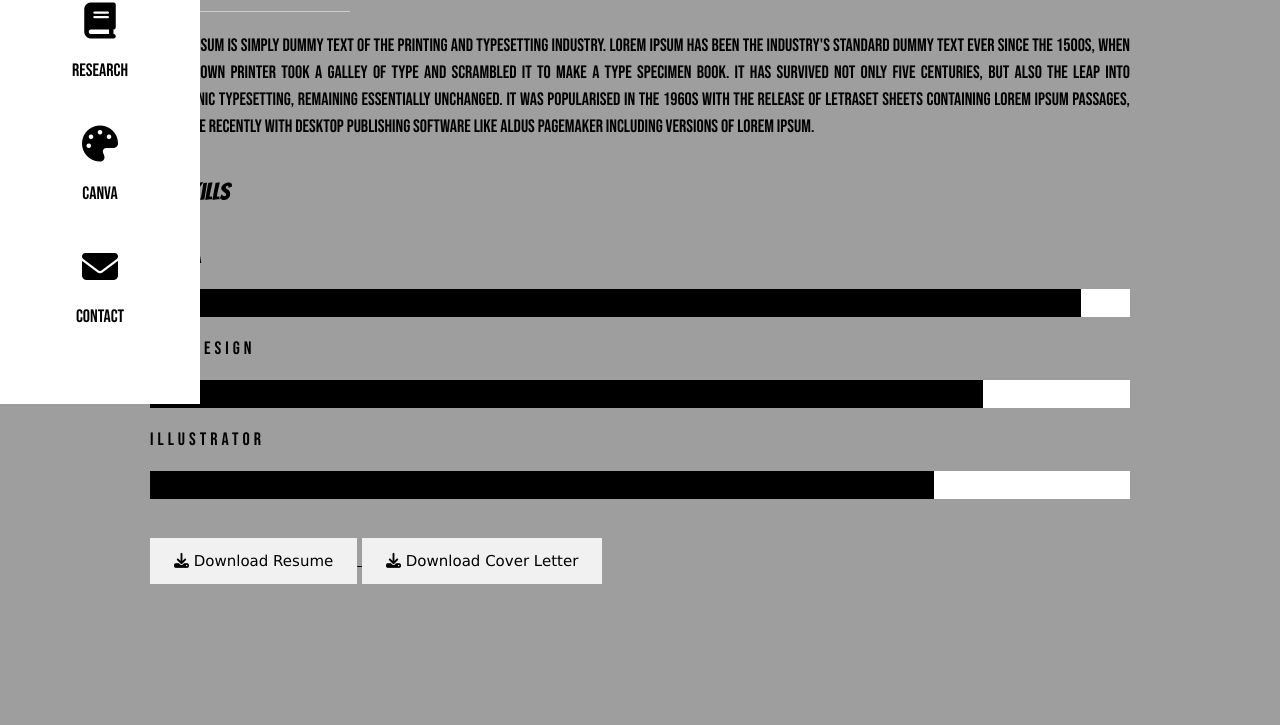
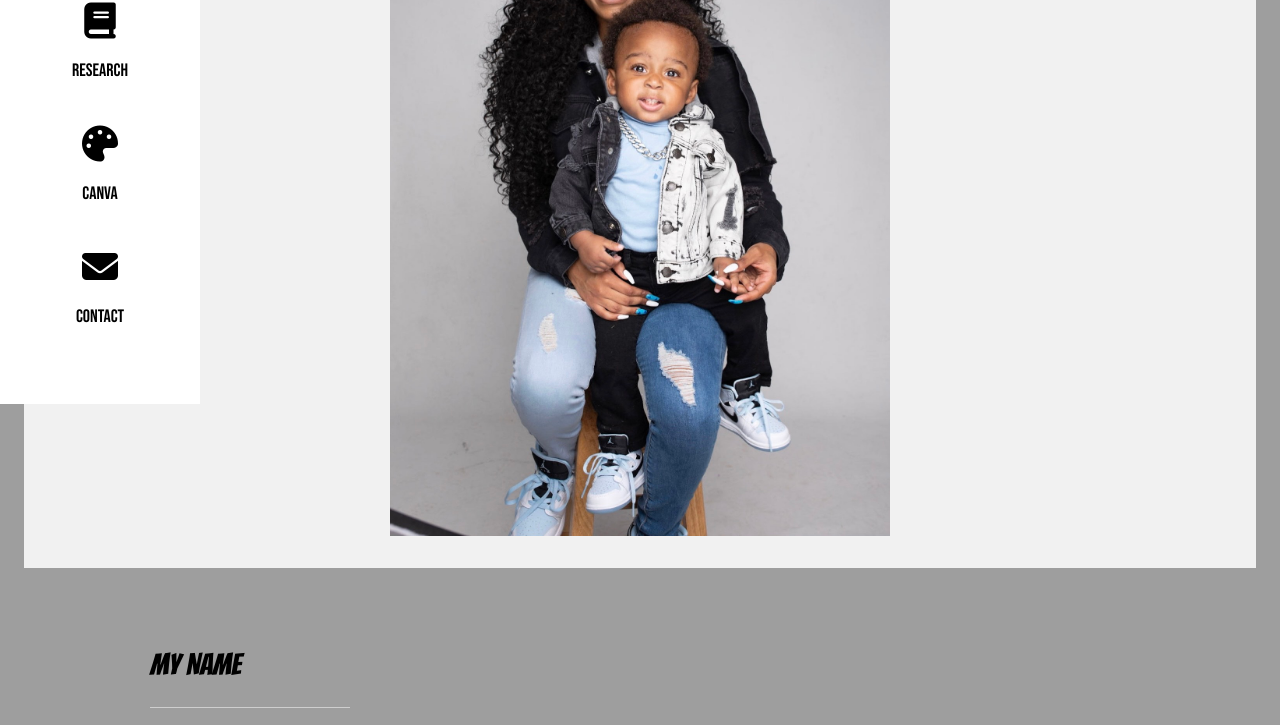
Before and after one commit to MJKayla/24-Designer-Website, a plain HTML site: page index.html in a window 1280 px wide. Shown: the part 396-1121 px from the top of the page. Drawn offline with nearby package versions, Linux system fonts and the light colour scheme.

Commit message:
added headshot and about me

```diff
--- a/index.html
+++ b/index.html
@@ -67,14 +67,16 @@
   <header class="w3-container w3-padding-32 w3-center w3-light-grey" id="home">
     <h1 class="w3-jumbo"><span class="w3-hide-small">I'm</span> Makayla Johnson.</h1>
     <p>Web Designer & Grapic Designer.</p>
-    <img src="/w3images/man_smoke.jpg" alt="headshot" class="w3-image" width="992" height="1108">
+    <img src="assets/img/IMG_0107.jpeg" alt="headshot" class="w3-image" width="500" height="500">
   </header>
 
   <!-- About Section -->
   <div class="w3-content w3-justify w3-text-black w3-padding-64" id="about">
     <h2 class="w3-text-black">My Name</h2>
     <hr style="width:200px" class="w3-opacity">
-    <p>Lorem Ipsum is simply dummy text of the printing and typesetting industry. Lorem Ipsum has been the industry's standard dummy text ever since the 1500s, when an unknown printer took a galley of type and scrambled it to make a type specimen book. It has survived not only five centuries, but also the leap into electronic typesetting, remaining essentially unchanged. It was popularised in the 1960s with the release of Letraset sheets containing Lorem Ipsum passages, and more recently with desktop publishing software like Aldus PageMaker including versions of Lorem Ipsum.</p>
+    <p>Hi, I’m Makayla Johnson! I’m a 23-year-old mom to a wonderful son and a stepdaughter who light up my world. With an Associate's degree in Art and Liberal Science, I channel my creativity into crafting and artistic projects. My passion lies in blending art and kids—whether it’s teaching, inspiring, or just creating something magical together.
+
+      I’m currently working toward a degree in web development and design, combining my love for creativity and technology to build beautiful, functional digital experiences. Life is a canvas, and I’m painting it with vibrant colors of love, imagination, and innovation!</p>
     <h3 class="w3-padding-16 w3-text-black">My Skills</h3>
     <p class="w3-wide">Canva</p>
     <div class="w3-white">
```
Also changed, not shown: assets/img/IMG_0107.jpeg (added), assets/img/IMG_4318.jpeg (added).
